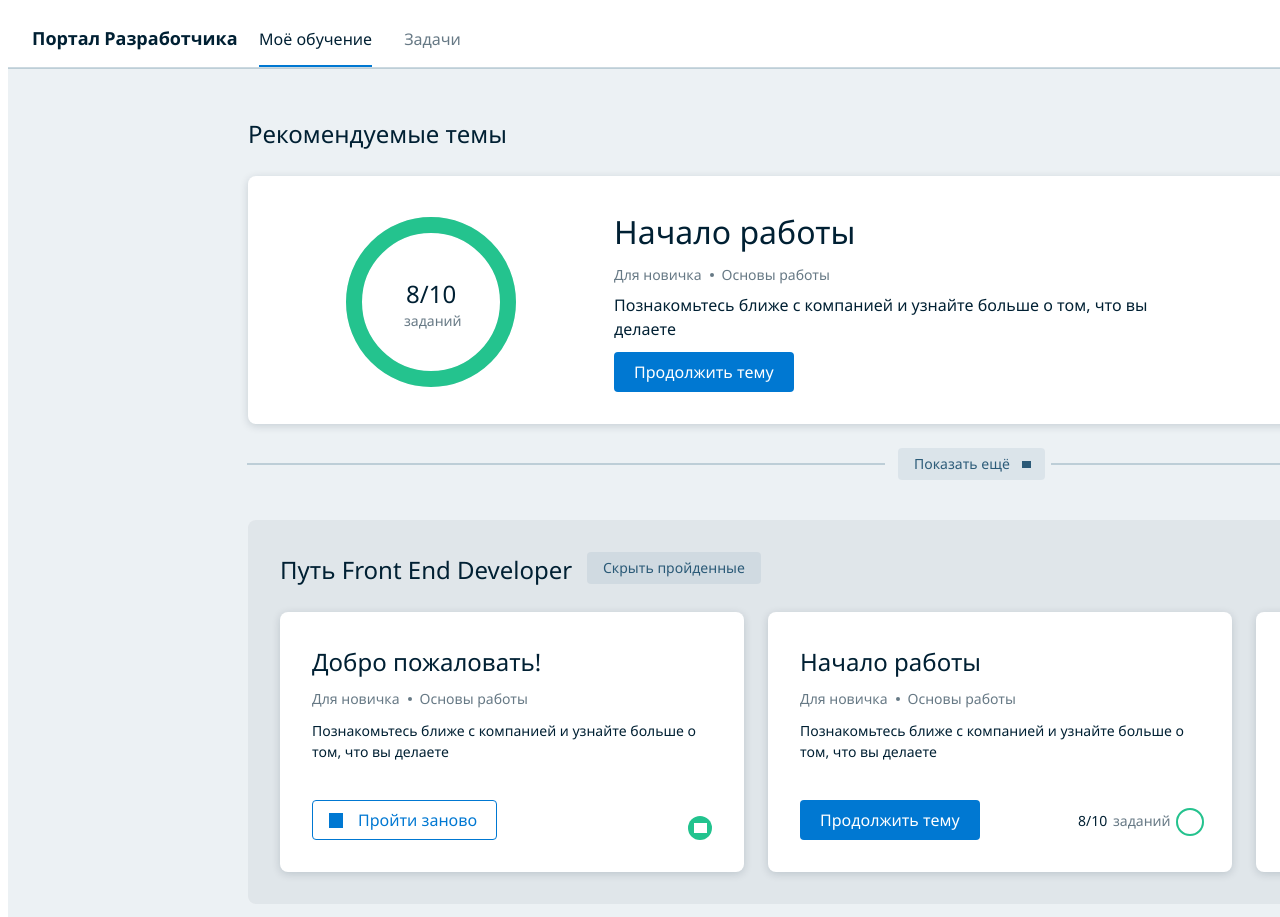
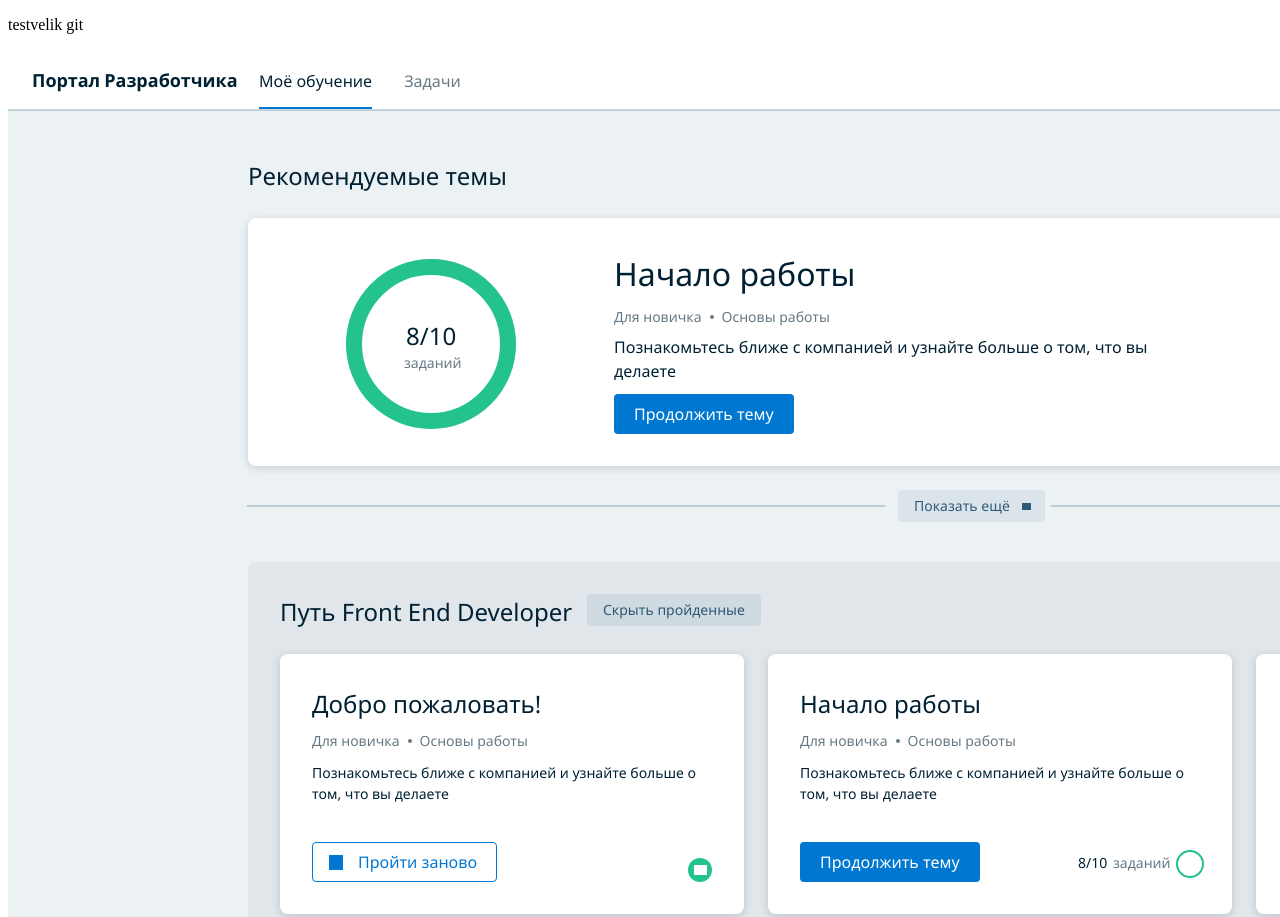
Before and after one commit to Velik2123/testvelik, a plain HTML site: page index.html in a window 1280 px wide. Shown: the top 917 px of the page. Drawn offline with Linux system fonts and the light colour scheme.

Commit message:
добавил index.html с кодом

```diff
--- a/index.html
+++ b/index.html
@@ -6,6 +6,7 @@
     <title>Document</title>
 </head>
 <body>
+    <p>testvelik git</p>
     <div style="width: 1920px; height: 1700px; position: relative; background: #ECF1F4; overflow: hidden">
   <div style="width: 1440px; height: 248px; left: 240px; top: 168px; position: absolute; background: white; box-shadow: 0px 2px 8px rgba(0, 32, 51, 0.16); border-radius: 8px"></div>
   <div style="width: 464px; height: 260px; left: 240px; top: 1344px; position: absolute; background: white; box-shadow: 0px 2px 8px rgba(0, 32, 51, 0.16); border-radius: 8px"></div>
```
